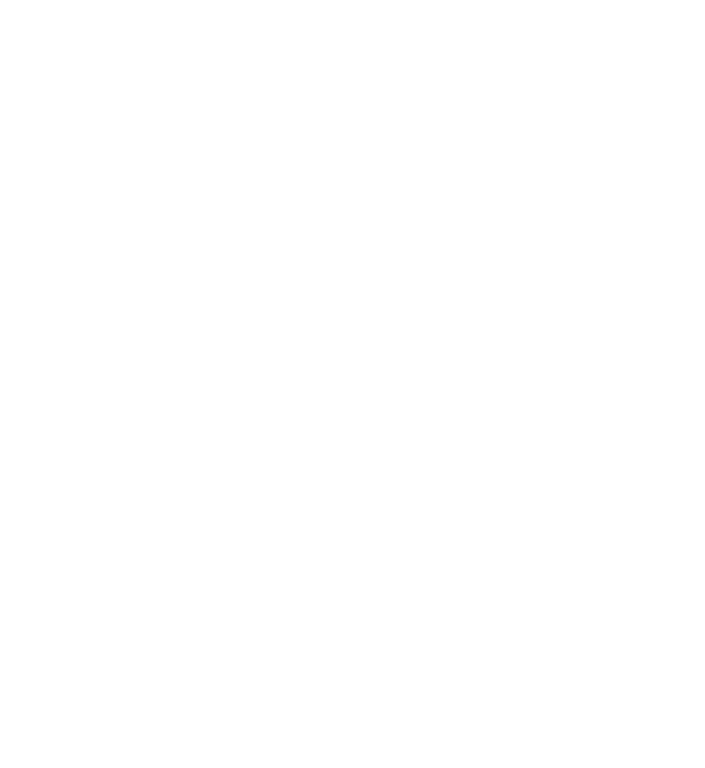
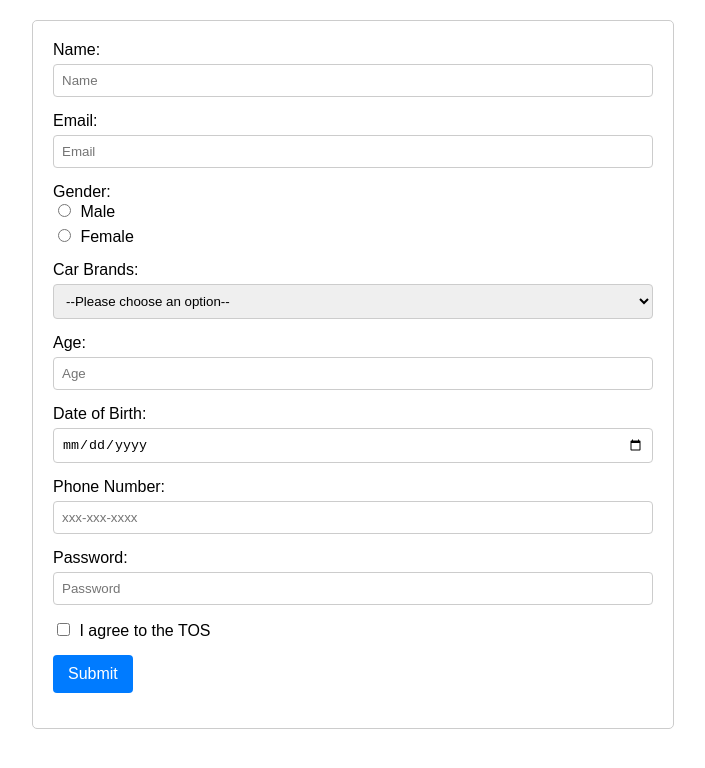
Before and after one commit to acciojob/signup-form-car-Anush2109, a website: page main.html in a window 1280 px wide. Shown: the whole page, without its empty margins (287-992 px from the left). Drawn offline with Linux system fonts and the light colour scheme.

Commit message:
created a submission

```diff
--- a/main.html
+++ b/main.html
@@ -1,16 +1,134 @@
 <!DOCTYPE html>
+<html lang="en">
+<head>
+    <meta charset="UTF-8">
+    <meta name="viewport" content="width=device-width, initial-scale=1.0">
+    <title>Signup Form</title>
+    <style>
+        body {
+            font-family: Arial, sans-serif;
+            margin: 20px;
+            padding: 0;
+        }
+        form {
+            max-width: 600px;
+            margin: 0 auto;
+            padding: 20px;
+            border: 1px solid #ccc;
+            border-radius: 5px;
+        }
+        .form-group {
+            margin-bottom: 15px;
+        }
+        .form-group label {
+            display: block;
+            margin-bottom: 5px;
+        }
+        .form-group input[type="text"],
+        .form-group input[type="email"],
+        .form-group input[type="number"],
+        .form-group input[type="date"],
+        .form-group input[type="tel"],
+        .form-group input[type="password"],
+        .form-group select {
+            width: 100%;
+            padding: 8px;
+            box-sizing: border-box;
+            border: 1px solid #ccc;
+            border-radius: 4px;
+        }
+        .form-group input[type="radio"],
+        .form-group input[type="checkbox"] {
+            margin-right: 5px;
+        }
+        .form-group button {
+            padding: 10px 15px;
+            font-size: 16px;
+            border: none;
+            border-radius: 4px;
+            color: #fff;
+            background-color: #007bff;
+            cursor: pointer;
+        }
+        .form-group button:hover {
+            background-color: #0056b3;
+        }
+    </style>
+</head>
+<body>
+    <form action="/submit" method="post">
+        <div class="form-group">
+            <label for="name">Name:</label>
+            <input type="text" id="name" name="name" placeholder="Name" required>
+        </div>
 
-<html>
+        <!-- Email Field -->
+        <div class="form-group">
+            <label for="email">Email:</label>
+            <input type="email" id="email" name="email" placeholder="Email" required>
+        </div>
 
-<head>
-	<link rel="stylesheet" href="styles.css">
-</head>
+        <!-- Gender Field -->
+        <div class="form-group">
+            <span>Gender:</span>
+            <label for="gender_m">
+                <input type="radio" id="gender_m" name="gender" value="male" required>
+                Male
+            </label>
+            <label for="gender_f">
+                <input type="radio" id="gender_f" name="gender" value="female" required>
+                Female
+            </label>
+        </div>
 
-<body>
-	<!-- the entire body must be written by student -->
-    <script type="text/javascript" src="./script.js">
-</script>
+        <!-- Car Brands Field -->
+        <div class="form-group">
+            <label for="cars">Car Brands:</label>
+            <select id="cars" name="cars" placeholder="" required>
+                <option value="" disabled selected>--Please choose an option--</option>
+                <option value="toyota">Toyota</option>
+                <option value="honda">Honda</option>
+                <option value="ford">Ford</option>
+                <!-- Add more options as needed -->
+            </select>
+        </div>
 
+        <!-- Age Field -->
+        <div class="form-group">
+            <label for="age">Age:</label>
+            <input type="number" id="age" name="age" placeholder="Age" required>
+        </div>
+
+        <!-- DOB Field -->
+        <div class="form-group">
+            <label for="dob">Date of Birth:</label>
+            <input type="date" id="dob" name="dob" required>
+        </div>
+
+        <!-- Phone Number Field -->
+        <div class="form-group">
+            <label for="tel">Phone Number:</label>
+            <input type="tel" id="tel" name="tel" placeholder="xxx-xxx-xxxx">
+        </div>
+
+        <!-- Password Field -->
+        <div class="form-group">
+            <label for="password">Password:</label>
+            <input type="password" id="password" name="password" placeholder="Password" required>
+        </div>
+
+        <!-- Terms of Service Checkbox -->
+        <div class="form-group">
+            <label for="tos">
+                <input type="checkbox" id="tos" name="tos" required>
+                I agree to the TOS
+            </label>
+        </div>
+
+        <!-- Submit Button -->
+        <div class="form-group">
+            <button type="submit">Submit</button>
+        </div>
+    </form>
 </body>
-
 </html>
```
